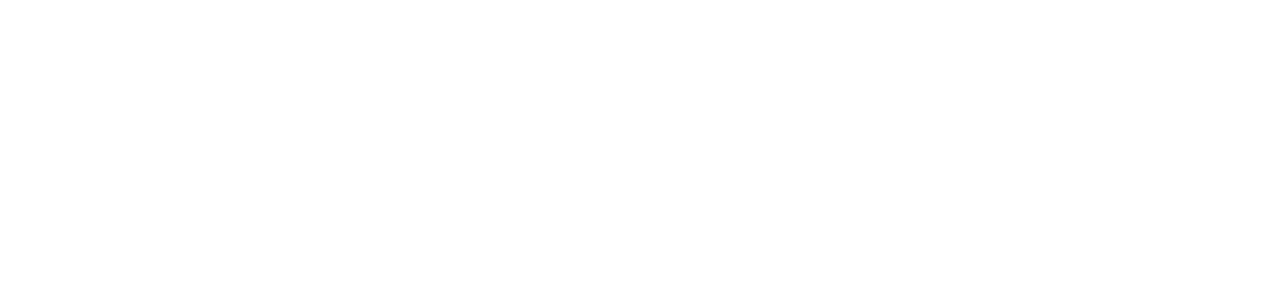
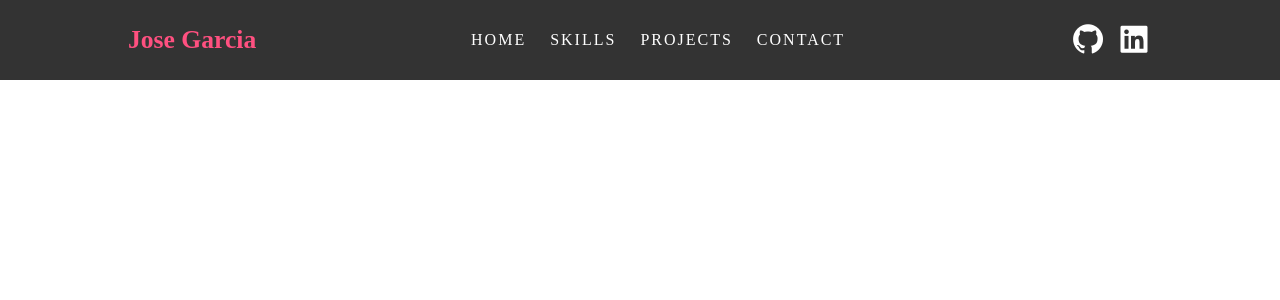
Before and after one commit to JoseGarcia1994/Portfolio-React, a React (Vite) app: page / in a window 1280 px wide. Shown: the top 300 px of the page. Built offline with nearby package versions, Linux system fonts and the light colour scheme.

Commit message:
Navbar Creation

```diff
--- a/index.html
+++ b/index.html
@@ -3,6 +3,7 @@
   <head>
     <meta charset="UTF-8" />
     <link rel="icon" type="image/svg+xml" href="/vite.svg" />
+    <link href='https://unpkg.com/boxicons@2.1.4/css/boxicons.min.css' rel='stylesheet'>
     <meta name="viewport" content="width=device-width, initial-scale=1.0" />
     <title>Jose Garcia | Portfolio</title>
   </head>
--- a/src/App.css
+++ b/src/App.css
@@ -0,0 +1,144 @@
+/* ================== NAVBAR ================= */
+.navbar-container {
+  background-color: rgba(0, 0, 0, .8);
+  display: flex;
+  justify-content: space-between;
+  align-items: center;
+  height: 80px;
+  padding: 5px 10%;
+  position: fixed;
+  width: 100%;
+  z-index: 1000;
+}
+
+.header-title {
+  color: #ff5080;
+  cursor: pointer;
+  transition: all .3s;
+  font-size: 0.8rem;
+}
+
+.header-title:hover {
+  transform: scale(1.2);
+}
+
+.navbar__links {
+  display: flex;
+  align-items: center;
+}
+
+.navbar__links li {
+  transition: all .3s;
+}
+
+.navbar__links li:hover {
+  transform: scale(1.1);
+}
+
+
+.navbar__links-items {
+  color: #fff;
+  margin: 0 12px;
+  font-weight: 400;
+  text-transform: uppercase;
+  letter-spacing: 2px;
+}
+
+.navbar__links-items:hover {
+  color: #ff5080;
+}
+
+.bx-list-ul {
+  color: #fff;
+}
+
+.overlay-nav {
+  height: 100%;
+  width: 100%;
+  position: fixed;
+  z-index: 1;
+  left: 0;
+  top: 0;
+  background-color: rgba(6, 4, 15, 0.767);
+  overflow: hidden;
+  transition: all 0.3s ease 0s;
+}
+
+.overlay-nav-close {
+  height: 100%;
+  width: 0;
+  position: fixed;
+  z-index: 1;
+  left: 0;
+  top: 0;
+  background-color: rgba(6, 4, 15, 0.767);
+  overflow: hidden;
+  transition: all 0.3s ease 0s;
+}
+
+.overlay-content {
+  display: flex;
+  height: 100%;
+  flex-direction: column;
+  align-items: center;
+  justify-content: center;
+  gap: 1rem;
+}
+
+.overlay-nav a {
+  padding: 5px;
+  font-size: 20px;
+  display: block;
+  transition: all 0.3s ease 0s;
+  font-weight: 700;
+  color: #faf7f7;
+}
+
+.overlay-nav a:hover,
+.overlay-nav a:focus {
+  color: #ff5080;
+  transform: scale(1.1);
+}
+
+.close {
+  position: absolute;
+  top: 20px;
+  right: 30px;
+}
+
+.checkbtn {
+  display: none;
+  background-color: #ff5080;
+  border: none;
+}
+
+.social__items {
+  text-decoration: none;
+  color: #fff;
+  display: inline-block;
+  margin-left: 10px;
+}
+
+.bx {
+  transition: .5s;
+}
+
+.bxl-linkedin-square:hover {
+  color: #0e76a8;
+}
+
+.bxl-github:hover {
+  color: #171515;
+}
+
+@media screen and (max-width: 800px) {
+
+  .navbar__links {
+      display: none;
+  }
+
+  .checkbtn {
+      display: inherit;
+  }
+
+}
--- a/src/App.jsx
+++ b/src/App.jsx
@@ -1,9 +1,11 @@
 import './App.css'
+import NavBar from './components/NavBar.jsx'
 
 function App() {
 
   return (
     <>
+    <NavBar />
     </>
   )
 }
--- /dev/null
+++ b/src/components/NavBar.jsx
@@ -0,0 +1,47 @@
+import { navMenu } from '../data'
+import { useState } from 'react';
+import SocialIcons from './SocialIcons.jsx';
+
+const NavBar = () => {
+
+  const [openMenu, setOpenMenu] = useState(false);
+
+  const openNav = () => {
+    setOpenMenu(true)
+  }
+
+  const closeNav = () => {
+    setOpenMenu(false)
+  }
+
+  return (
+    <header className="navbar-container">
+      <div className="header-title">
+        <h1>Jose Garcia</h1>
+      </div>
+
+      <nav id="nav" className="navbar">
+        <ul className="navbar__links" id="links">
+          {navMenu.map(link => (
+            <li key={link.name}><a className='navbar__links-items'>{link.name}</a></li>
+          ))}
+        </ul>
+      </nav>
+
+      <SocialIcons />
+
+      <button className="checkbtn" onClick={openNav}><i className='bx bx-list-ul bx-md'></i></button>
+
+      <div className={openMenu ? "overlay-nav" : "overlay-nav-close"} id="mobile-menu">
+        <div className="overlay-content">
+          <a className="navbar__links-items choiced" href="#home" onClick={closeNav}>HOME</a>
+          <a className="navbar__links-items" href="#skills" onClick={closeNav}>SKILLS</a>
+          <a className="navbar__links-items" href="#projects" onClick={closeNav}>PROJECTS</a>
+          <a className="navbar__links-items" href="#contact" onClick={closeNav}>CONTACT</a>
+        </div>
+      </div>
+    </header>
+  );
+};
+
+export default NavBar;
--- /dev/null
+++ b/src/components/SocialIcons.jsx
@@ -0,0 +1,15 @@
+
+const SocialIcons = () => {
+  return (
+    <div className="social">
+      <a className="social__items" href="https://github.com/JoseGarcia1994" target="_blank">
+        <i className='bx bxl-github bx-md'></i>
+      </a>
+      <a className="social__items" href="https://www.linkedin.com/in/jose-eduardo-garcia-colin/" target="_blank">
+        <i className='bx bxl-linkedin-square bx-md'></i>
+      </a>
+    </div>
+  );
+};
+
+export default SocialIcons;
--- /dev/null
+++ b/src/data/index.js
@@ -0,0 +1,10 @@
+const navMenu = [
+  {name: "home"},
+  {name: "skills"},
+  {name: "projects"},
+  {name: "contact"}
+]
+
+export {
+  navMenu,
+}
--- a/src/index.css
+++ b/src/index.css
@@ -3,3 +3,15 @@
   padding: 0;
   box-sizing: border-box;
 }
+
+html {
+  scroll-behavior: smooth;
+}
+
+ul {
+  list-style: none;
+}
+
+a {
+  text-decoration: none;
+}
```
